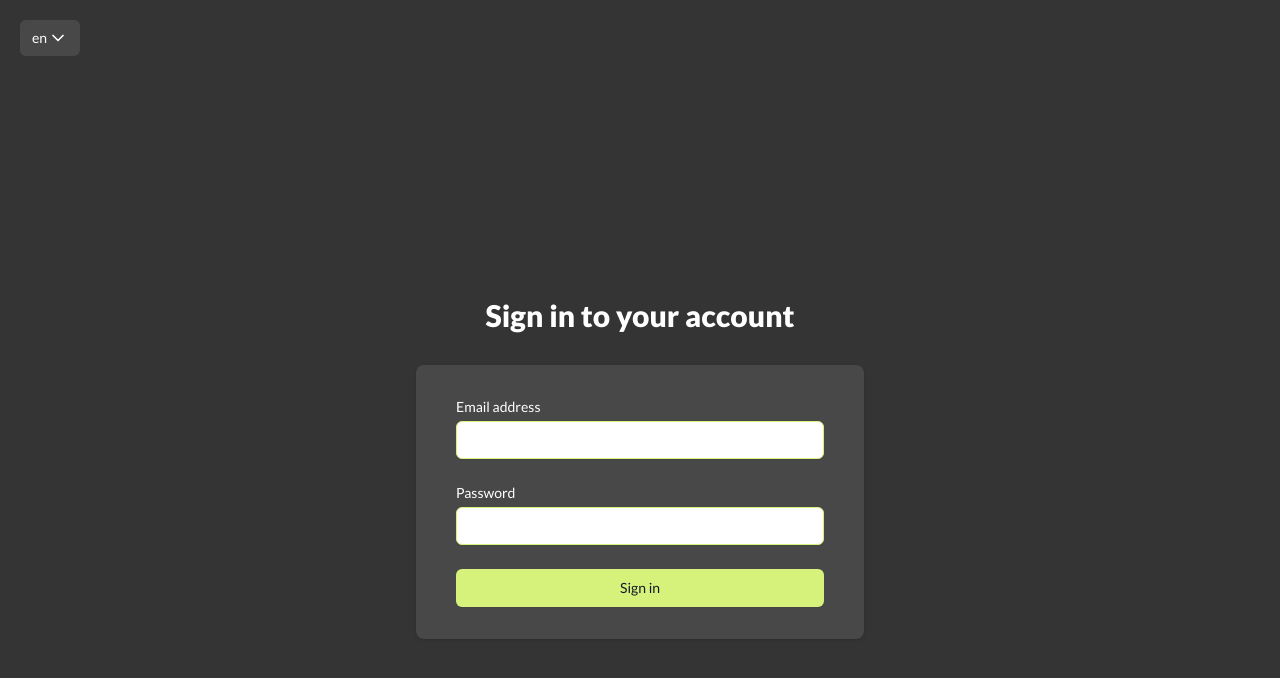
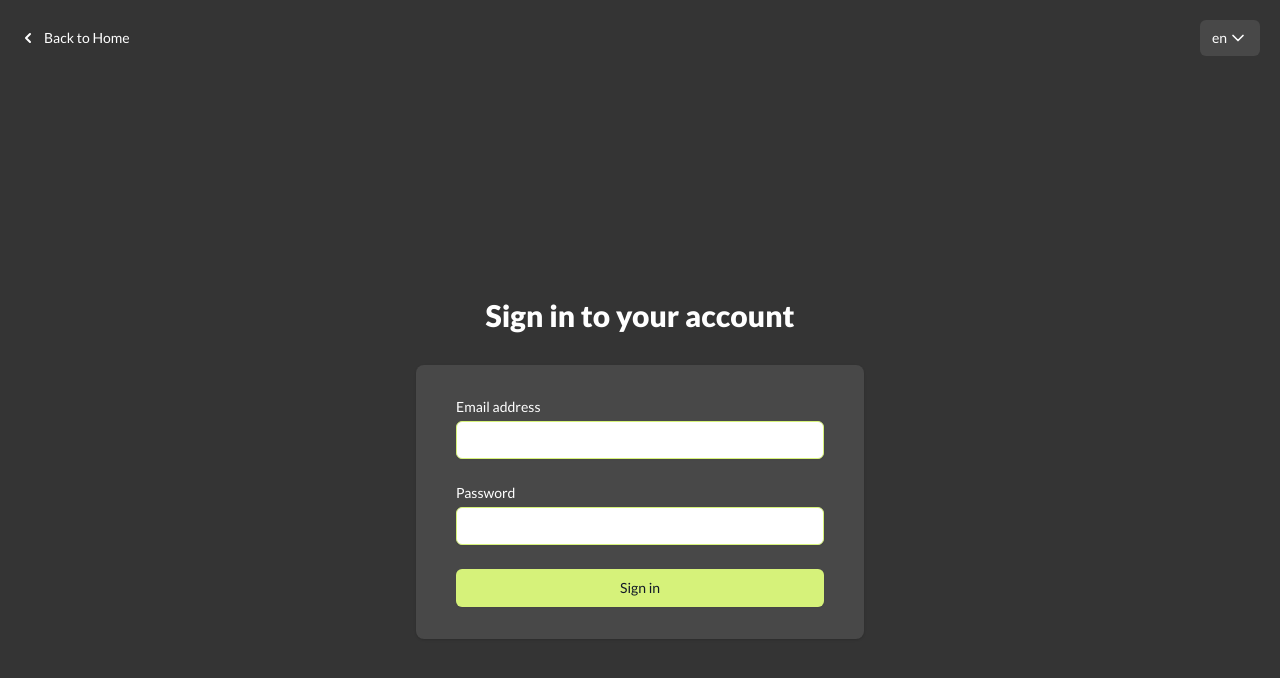
Before and after one commit to MuhamedGamall/wolf-challenge-task, a Next.js app: page /en/signIn in a window 1280 px wide. Shown: the top 678 px of the page. Built offline with nearby package versions, Linux system fonts and the light colour scheme.

Commit message:
refactor: migrate SignIn component and page to auth-routes directory

```diff
--- a/src/app/[locale]/(auth)/signIn/page.tsx
+++ /dev/null
@@ -1,11 +0,0 @@
-import LocaleSwitcher from "@/components/LocaleSwitcher";
-import SignInForm from "../_components/AuthForm";
-
-export default function SignInPage() {
-  return (
-    <div className="">
-      <LocaleSwitcher />
-      <SignInForm />
-    </div>
-  );
-}
--- a/src/app/[locale]/(auth)/_components/AuthForm.tsx
+++ b/src/app/[locale]/(auth-routes)/_components/AuthForm.tsx
@@ -10,7 +10,7 @@ export default function SignIn() {
   const [error, setError] = useState("");
   const locale = useLocale();
 
-  const callbackUrl = `/${locale}/`;
+  const callbackUrl = `/${locale}`;
   const t = useTranslations("Layout.Pages.Auth.Signin");
 
   const handleSubmit = async (e: FormEvent<HTMLFormElement>) => {
--- /dev/null
+++ b/src/app/[locale]/(auth-routes)/signIn/page.tsx
@@ -0,0 +1,28 @@
+import LocaleSwitcher from "@/components/LocaleSwitcher";
+import SignInForm from "../_components/AuthForm";
+import { Link } from "@/i18n/routing";
+import { getLocale, getTranslations } from "next-intl/server";
+import { ChevronLeft, ChevronRight } from "lucide-react";
+
+export default async function SignInPage() {
+  const locale = await getLocale();
+  const Chevron = locale == "ar" ? ChevronRight : ChevronLeft;
+  const t = await getTranslations("Layout");
+  console.log(t("BackToHome"));
+
+  return (
+    <div className="">
+      <div className="flex items-center gap-4 justify-between w-full">
+        <Link
+          href="/"
+          className="text-sm whitespace-nowrap flex items-center gap-2 text-white"
+        >
+          <Chevron strokeWidth={3} className="w-4 h-4" />
+          {t("BackToHome")}
+        </Link>
+        <LocaleSwitcher />
+      </div>
+      <SignInForm />
+    </div>
+  );
+}
```
